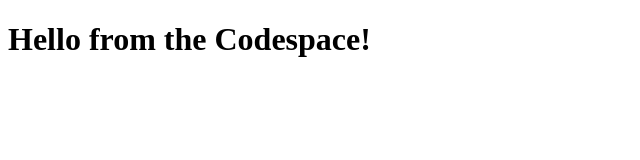
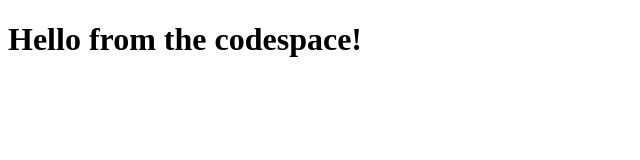
Before and after one commit to darulgusti/skills-code-with-codespaces, a plain HTML site: page index.html in a window 1280 px wide. Shown: the whole page, without its empty margins (0-640 px from the left). Drawn offline with Linux system fonts and the light colour scheme.

Commit message:
adding Hello from the codespace

```diff
--- a/index.html
+++ b/index.html
@@ -6,6 +6,6 @@
     <title>Github AI</title>
 </head>
 <body>
-    <h1>Hello from the Codespace!</h1>
+    <h1>Hello from the codespace!</h1>
 </body>
 </html>
```
